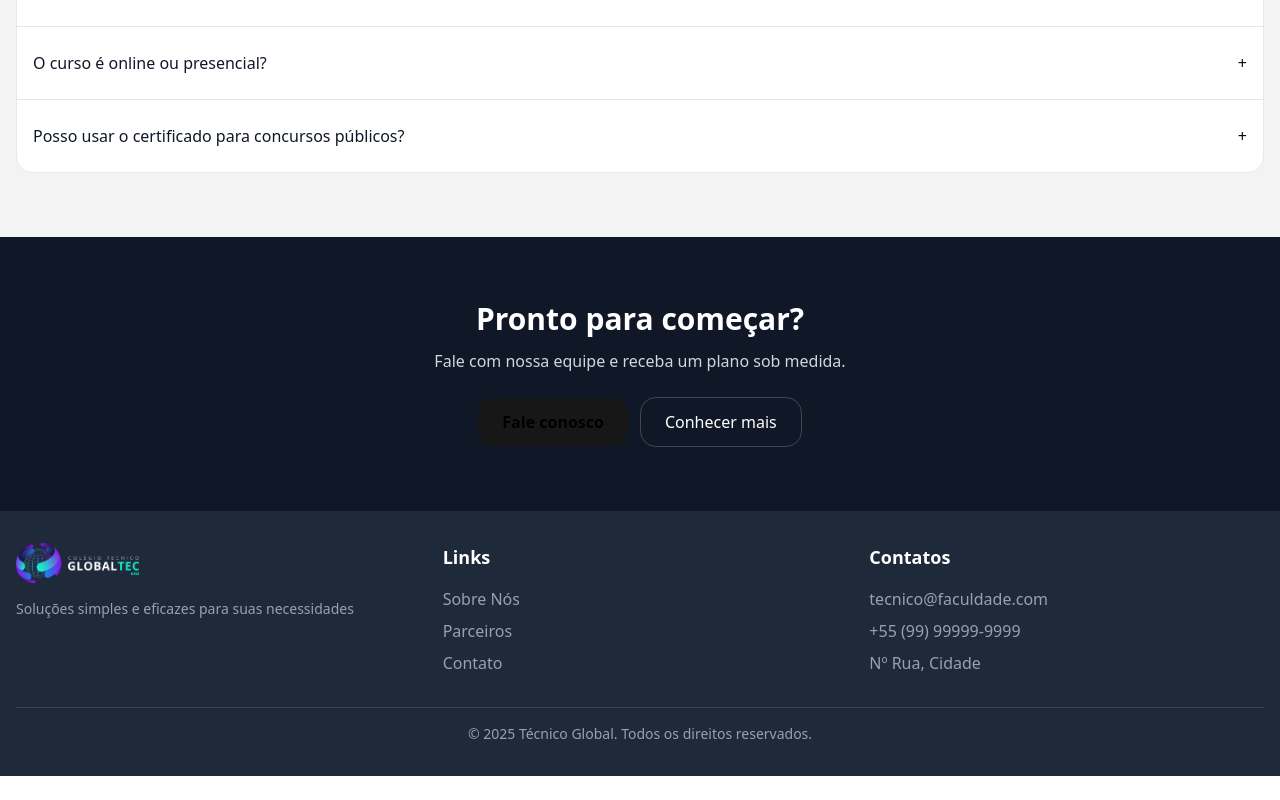
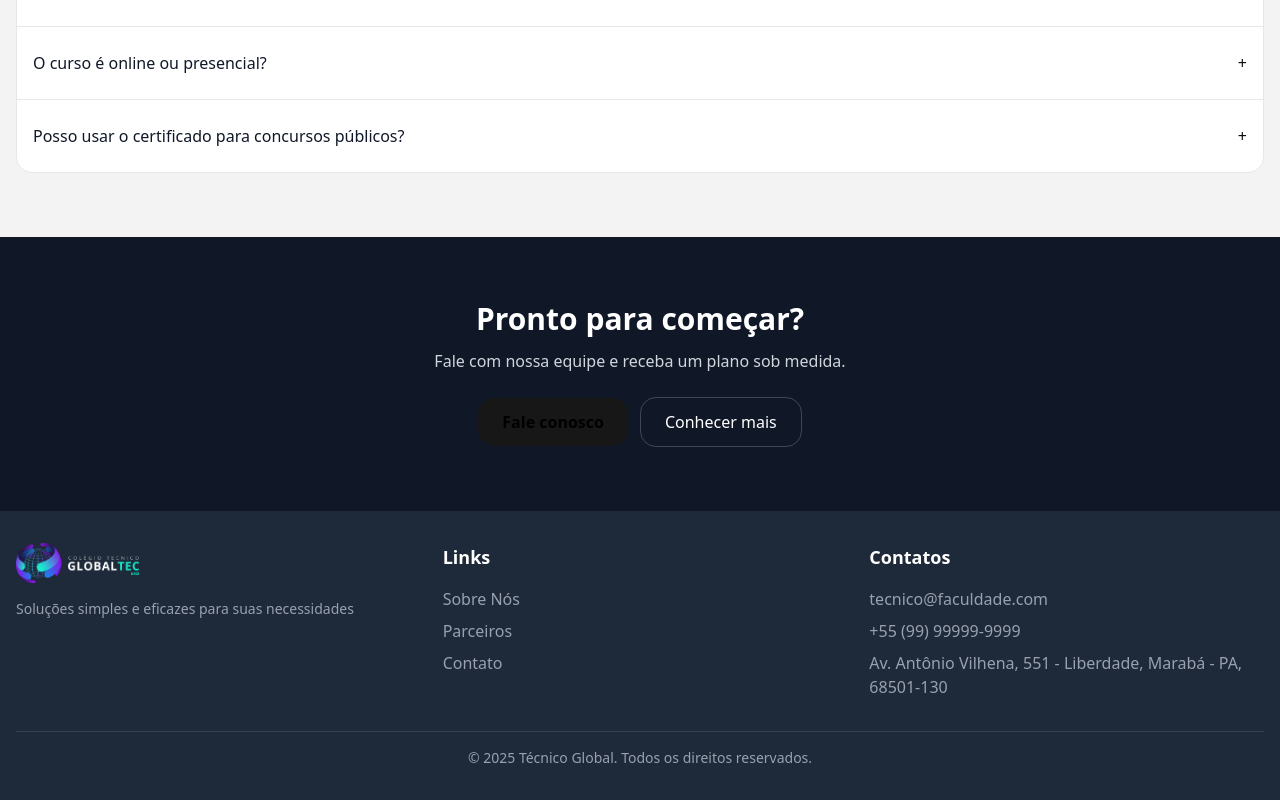
Before and after one commit to IsraelMends/Tecnico-Global, a Next.js app: page / in a window 1280 px wide. Shown: the part 1764-2564 px from the top of the page. Before the commit the page ends 2540 px from the top, so only its background shows below. Built offline with nearby package versions, Linux system fonts and the light colour scheme.

Commit message:
fix(footer-contact): atualizar endereço no componente de contato

```diff
--- a/src/components/footer/footer_contact/index.tsx
+++ b/src/components/footer/footer_contact/index.tsx
@@ -5,7 +5,7 @@ const FooterContact = () => {
       <ul className="space-y-2 text-gray-400">
         <li>tecnico@faculdade.com</li>
         <li>+55 (99) 99999-9999</li>
-        <li>Nº Rua, Cidade</li>
+        <li>Av. Antônio Vilhena, 551 - Liberdade, Marabá - PA, 68501-130</li>
       </ul>
     </div>
   );
```
